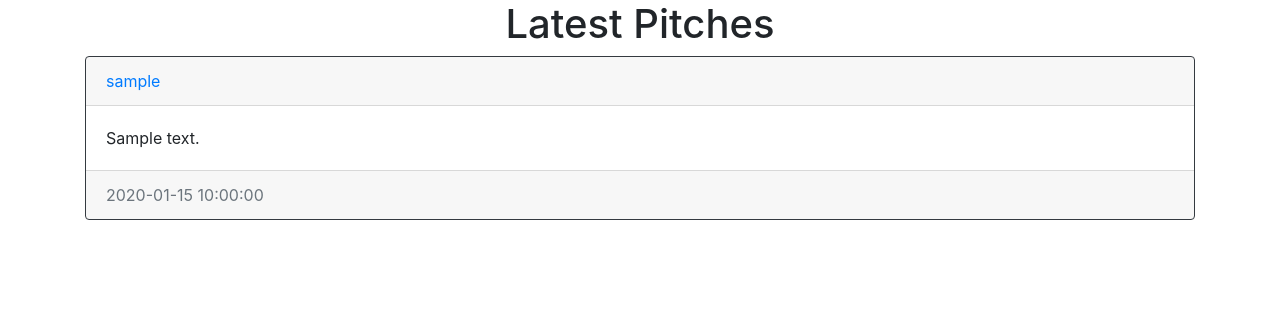
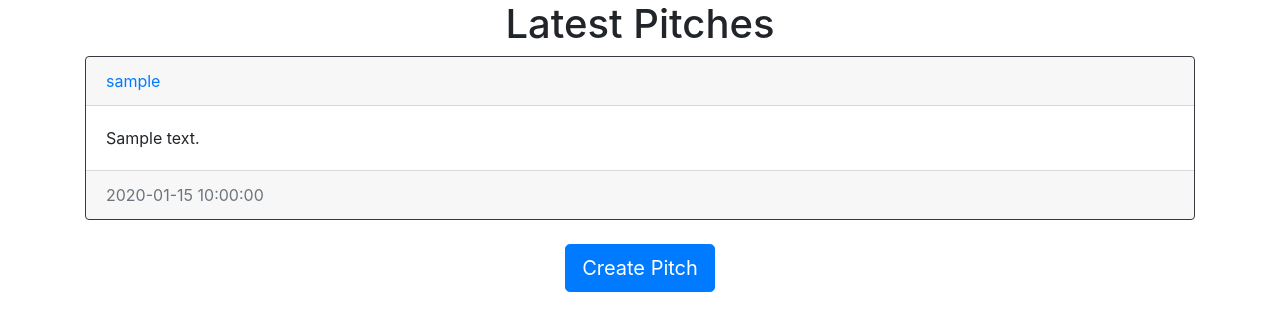
Before and after one commit to davospots/pitchapp, a Flask app: template website/templates/home.html in a window 1280 px wide. Shown: the part 56-387 px from the top of the page. Run offline with Flask 2, Linux system fonts and the light colour scheme; the template is opened without the code that fills it: most values are stand-ins (such as "Sample title", 1, 10 or a date in 2020); some libraries are stand-ins or nearby versions.

Commit message:
adding button to create pitch page

```diff
--- a/website/templates/home.html
+++ b/website/templates/home.html
@@ -11,9 +11,9 @@
       <a href="/posts/{{post.user.username}}">{{post.user.username}}</a>
       {% if user.id == post.author %}
       <div class="btn-group">
-        <button class="btn btn-sm btn-primary dropdown-toggle" data-bs-toggle="dropdown"></button>
+        <button class="btn btn-sm btn-primary dropdown-toggle" data-toggle="dropdown"></button>
         <ul class="dropdown-menu">
-          <li><a href="/delete-post/{{post.id}}" class="dropdown-item">Delete</a></li>
+          <li><a href="/delete-pitch/{{post.id}}" class="dropdown-item">Delete</a></li>
         </ul>
       </div>
       {% endif %}
@@ -28,7 +28,11 @@
   <br>
 
   {% endfor %}
-
+  <div align="center">
+    <a href="/create-pitch">
+      <button class="btn btn-lg btn-primary">Create Pitch</button>
+    </a>
+  </div>
 
 </div>
 
```
Also changed, not shown: website/views.py (+15 -11 lines), website/database.db, website/templates/create_pitch.html (renamed from website/templates/create_post.html).
